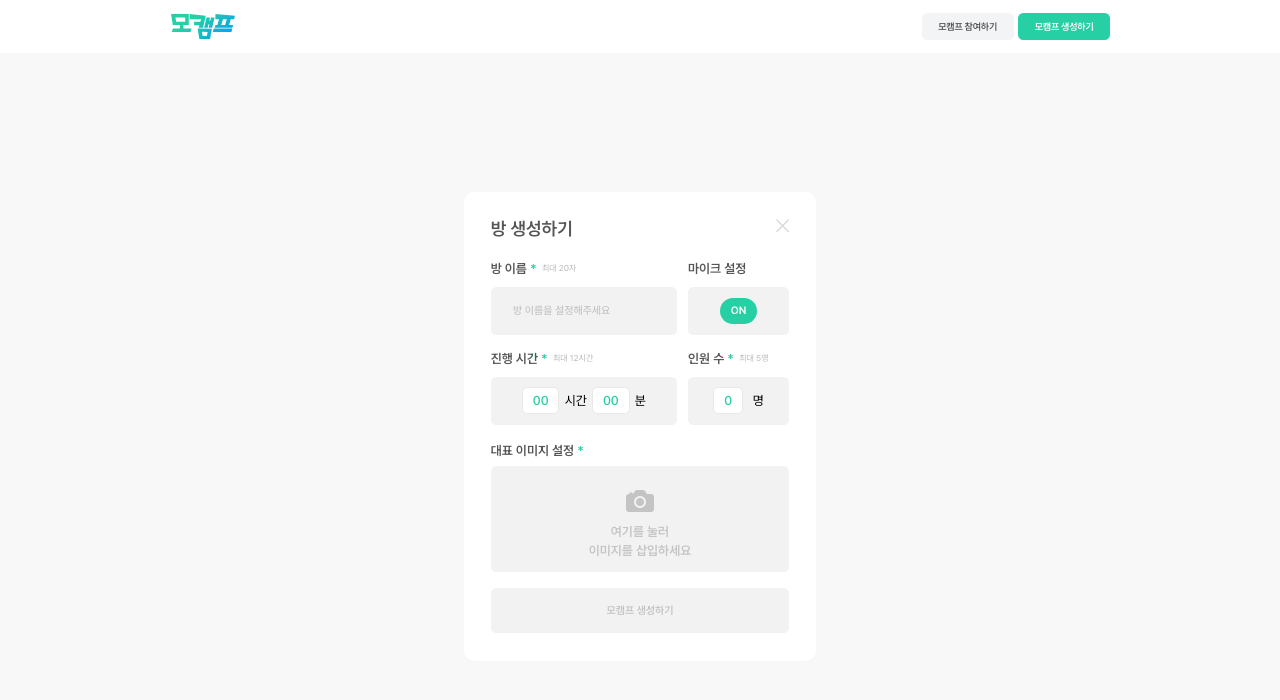
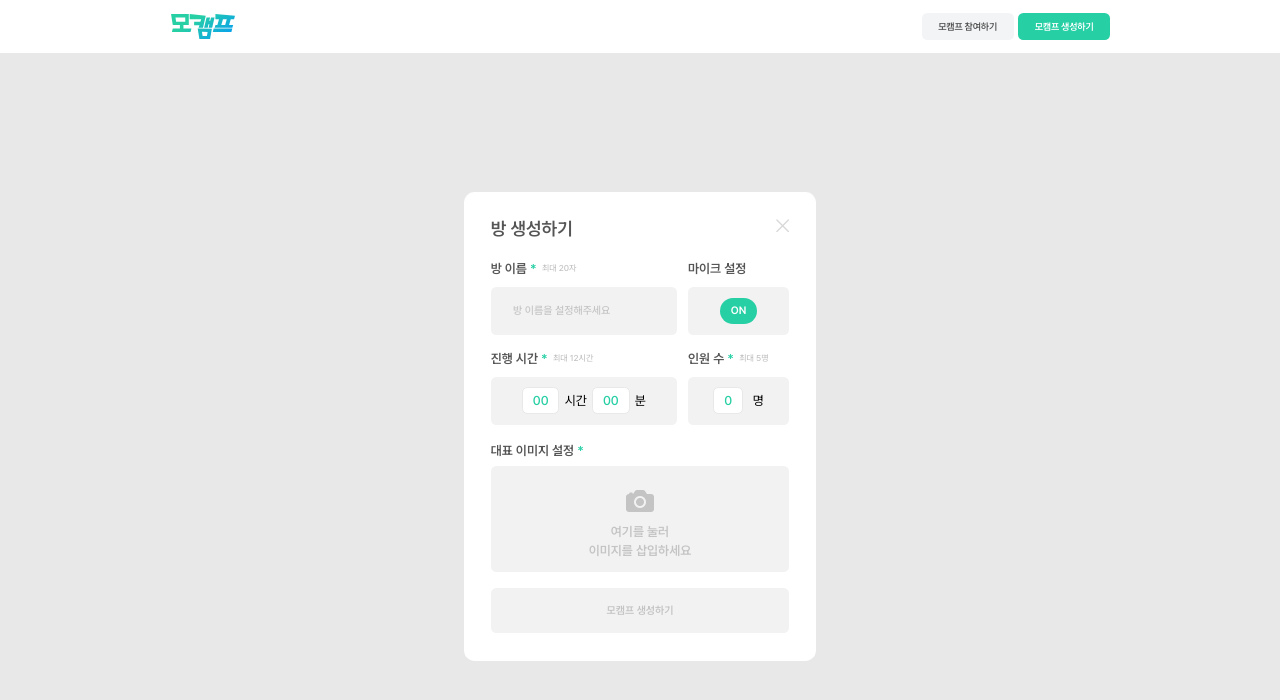
Before and after one commit to Mocamp-Official/Mocamp-FrontEnd, a Next.js app: page /create in a window 1280 px wide. Shown: the top 700 px of the page. Built offline with nearby package versions, Linux system fonts and the light colour scheme; no server answers.

Commit message:
✨ feat :  방 생성

```diff
--- a/src/apis/room.ts
+++ b/src/apis/room.ts
@@ -48,9 +48,3 @@ export const enterRoom = async (
   });
   return res.data.message;
 };
-
-// 방정보 조회
-export const fetchRoomData = async (roomId: number) => {
-  const res = await apiWithToken.get(`/api/room/${roomId}`);
-  return res.data.message;
-};
--- a/src/components/common/CardPageLayout.tsx
+++ b/src/components/common/CardPageLayout.tsx
@@ -6,7 +6,7 @@ interface CardPageLayoutProps {
 
 const CardPageLayout = ({ children }: CardPageLayoutProps) => {
   return (
-    <div className="flex w-screen items-center justify-center bg-[#f8f8f8]">
+    <div className="bg-gray4 flex w-screen items-center justify-center">
       <div className="flex h-[469.333px] w-[352px] flex-col gap-4 rounded-[10.67px] bg-white p-[26.67px] lg:h-[660px] lg:w-[495px] lg:gap-[22.5px] lg:rounded-[15px] lg:p-[37.5px] xl:h-[880px] xl:w-[660px] xl:gap-[30px] xl:rounded-[20px] xl:p-[50px]">
         {children}
       </div>
```
